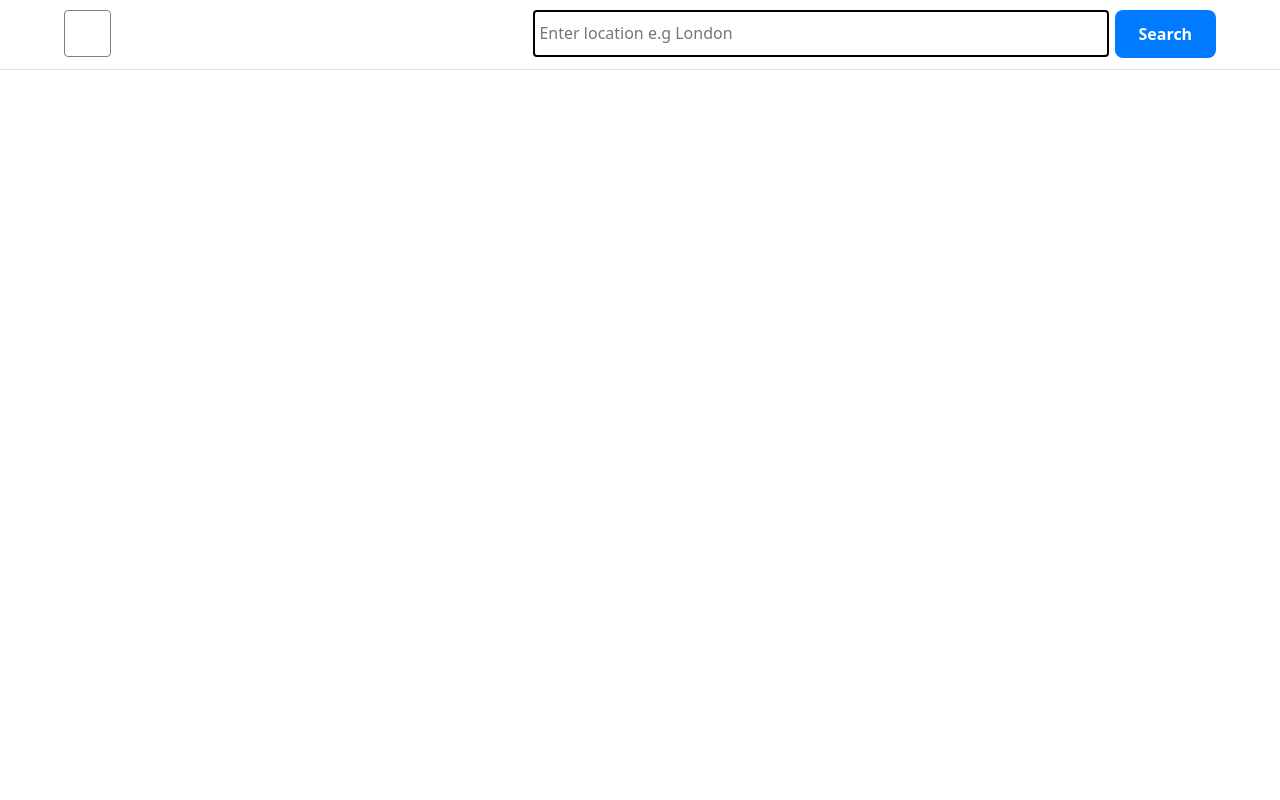
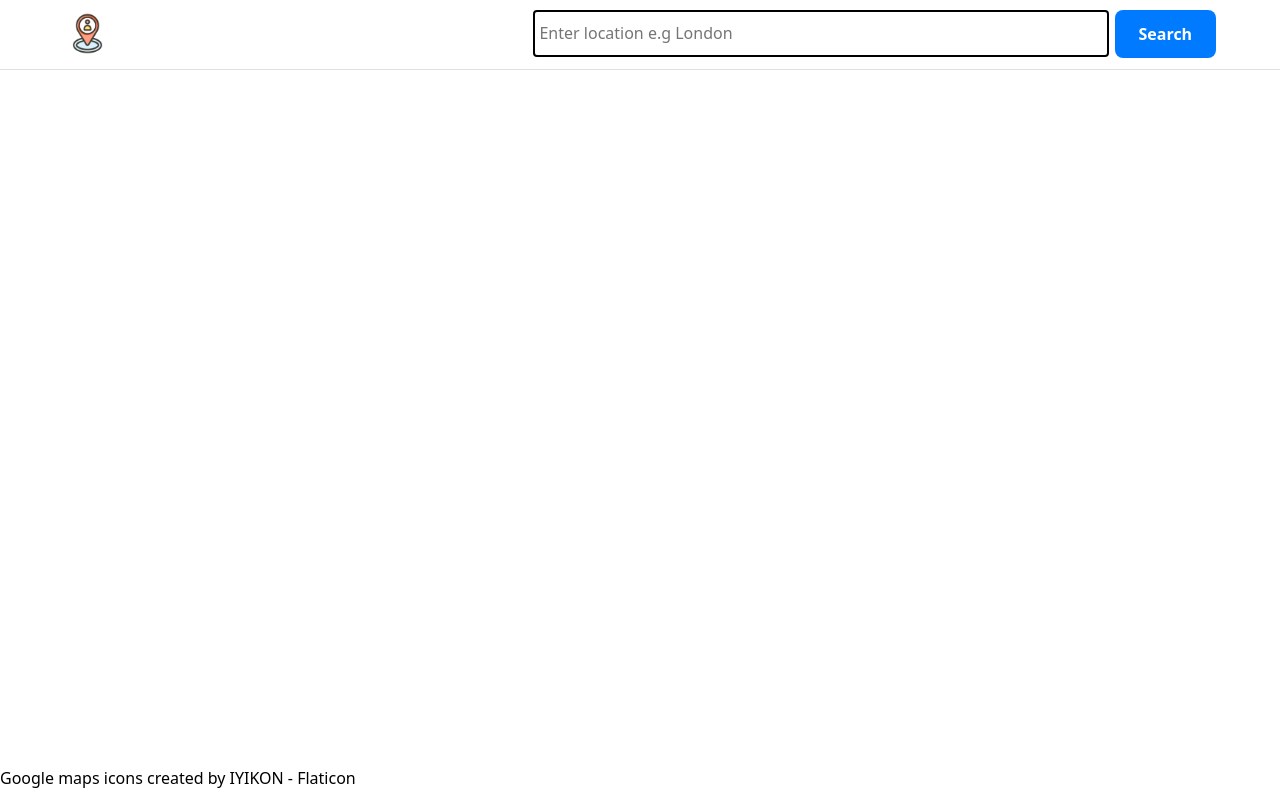
Before and after one commit to muktarkabir/Weatheria, a website built with webpack: page src/template.html in a window 1280 px wide. Built offline with nearby package versions, Linux system fonts and the light colour scheme.

Commit message:
Add logo for location.

```diff
--- a/src/global-styles.css
+++ b/src/global-styles.css
@@ -44,13 +44,24 @@ header {
   align-items: center;
   /* transform: translateY(-150%); */
 }
+a{
+  position: absolute;
+  bottom: 10px;
+  color: black;
+  text-decoration: none;
+
+}
 
 .geolocation-logo {
   height: 80%;
   aspect-ratio: 1;
-  border: 1px solid grey;
   border-radius: 4px;
   margin-right: auto;
+  cursor: pointer;
+  :hover{
+    transition: transform ease-in-out 200ms;
+    transform: translateY(-10%) scale(1.2);
+  }
 }
 
 form {
--- a/src/template.html
+++ b/src/template.html
@@ -8,8 +8,14 @@
   <body>
     <header>
       <form action="#">
-      <div class="geolocation-logo"></div>
-        <input type="text" name="search-bar" id="search-bar" required placeholder="Enter location e.g London"/>
+        <div class="geolocation-logo" title="Use your location"><img src="./assets/images/current-location.png" alt="gps-logo"></div>
+        <input
+          type="text"
+          name="search-bar"
+          id="search-bar"
+          required
+          placeholder="Enter location e.g London"
+        />
         <button type="submit">Search</button>
       </form>
     </header>
@@ -56,5 +62,10 @@
       <h3></h3>
       <button type="button">Okay</button>
     </div>
+    <a
+      href="https://www.flaticon.com/free-icons/google-maps"
+      title="google maps icons"
+      >Google maps icons created by IYIKON - Flaticon</a
+    >
   </body>
 </html>
```
Also changed, not shown: src/assets/images/current-location.png (added).
